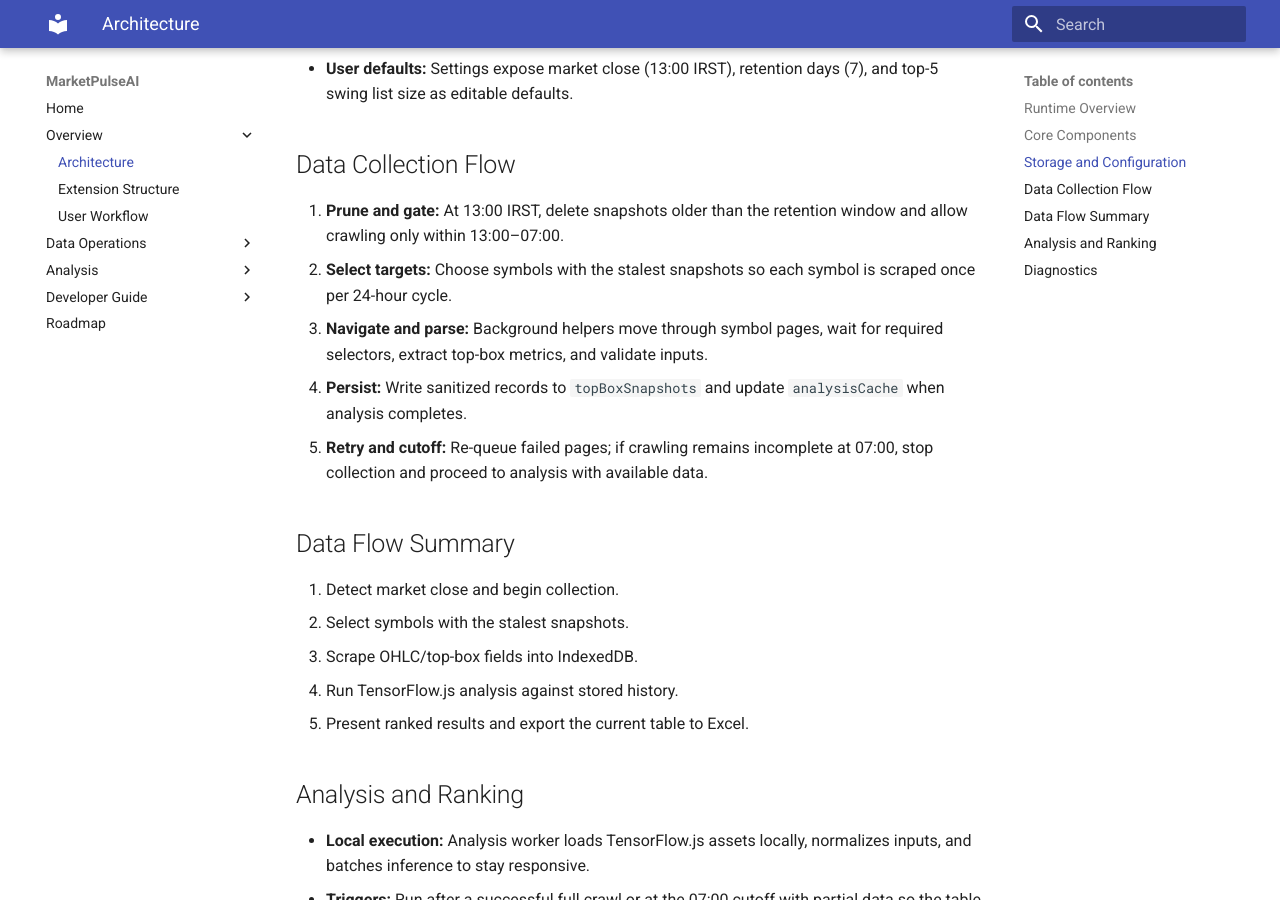
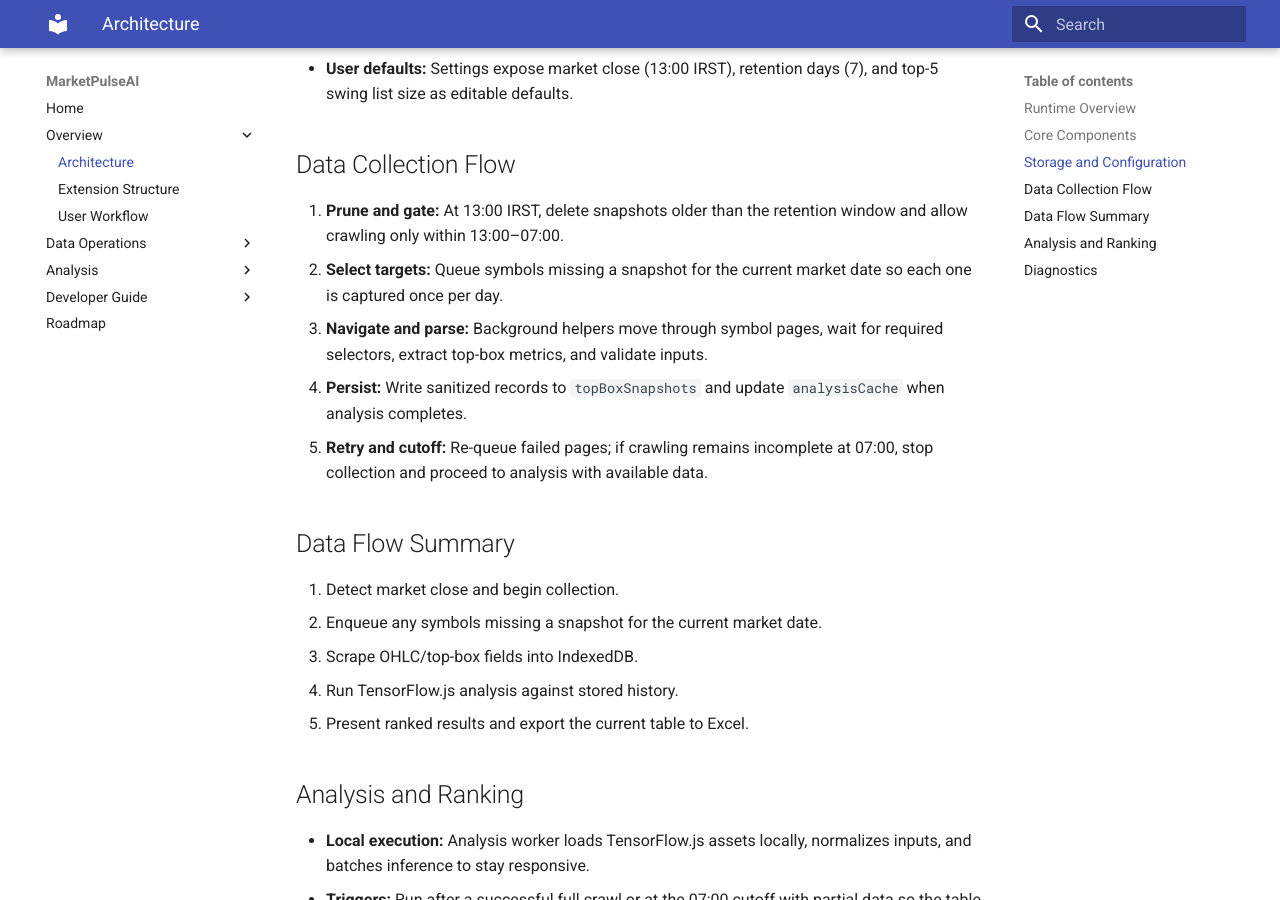
Before and after one commit to shari-ar/MarketPulseAI, an MkDocs documentation site: the page built from docs/architecture.md, in a window 1280 px wide and 900 px high, scrolled down 1136 px. Built offline with MkDocs 1.6.1 and Material for MkDocs 9.7.7, drawn with Linux system fonts in a browser that asks for light colours.

Commit message:
Update data collection selection description

```diff
--- a/docs/architecture.md
+++ b/docs/architecture.md
@@ -26,7 +26,7 @@
 ## Data Collection Flow
 
 1. **Prune and gate:** At 13:00 IRST, delete snapshots older than the retention window and allow crawling only within 13:00–07:00.
-2. **Select targets:** Choose symbols with the stalest snapshots so each symbol is scraped once per 24-hour cycle.
+2. **Select targets:** Queue symbols missing a snapshot for the current market date so each one is captured once per day.
 3. **Navigate and parse:** Background helpers move through symbol pages, wait for required selectors, extract top-box metrics, and validate inputs.
 4. **Persist:** Write sanitized records to `topBoxSnapshots` and update `analysisCache` when analysis completes.
 5. **Retry and cutoff:** Re-queue failed pages; if crawling remains incomplete at 07:00, stop collection and proceed to analysis with available data.
@@ -34,7 +34,7 @@
 ## Data Flow Summary
 
 1. Detect market close and begin collection.
-2. Select symbols with the stalest snapshots.
+2. Enqueue any symbols missing a snapshot for the current market date.
 3. Scrape OHLC/top-box fields into IndexedDB.
 4. Run TensorFlow.js analysis against stored history.
 5. Present ranked results and export the current table to Excel.
```
